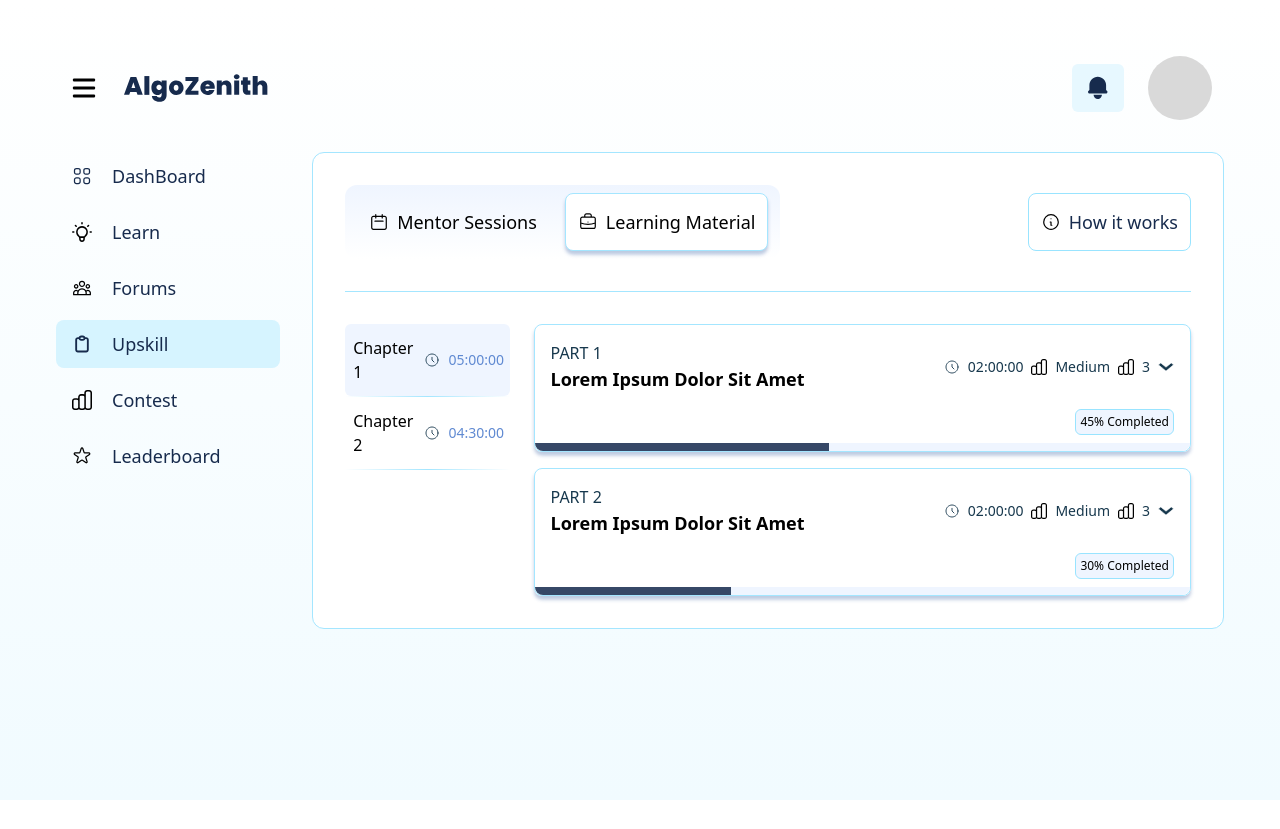
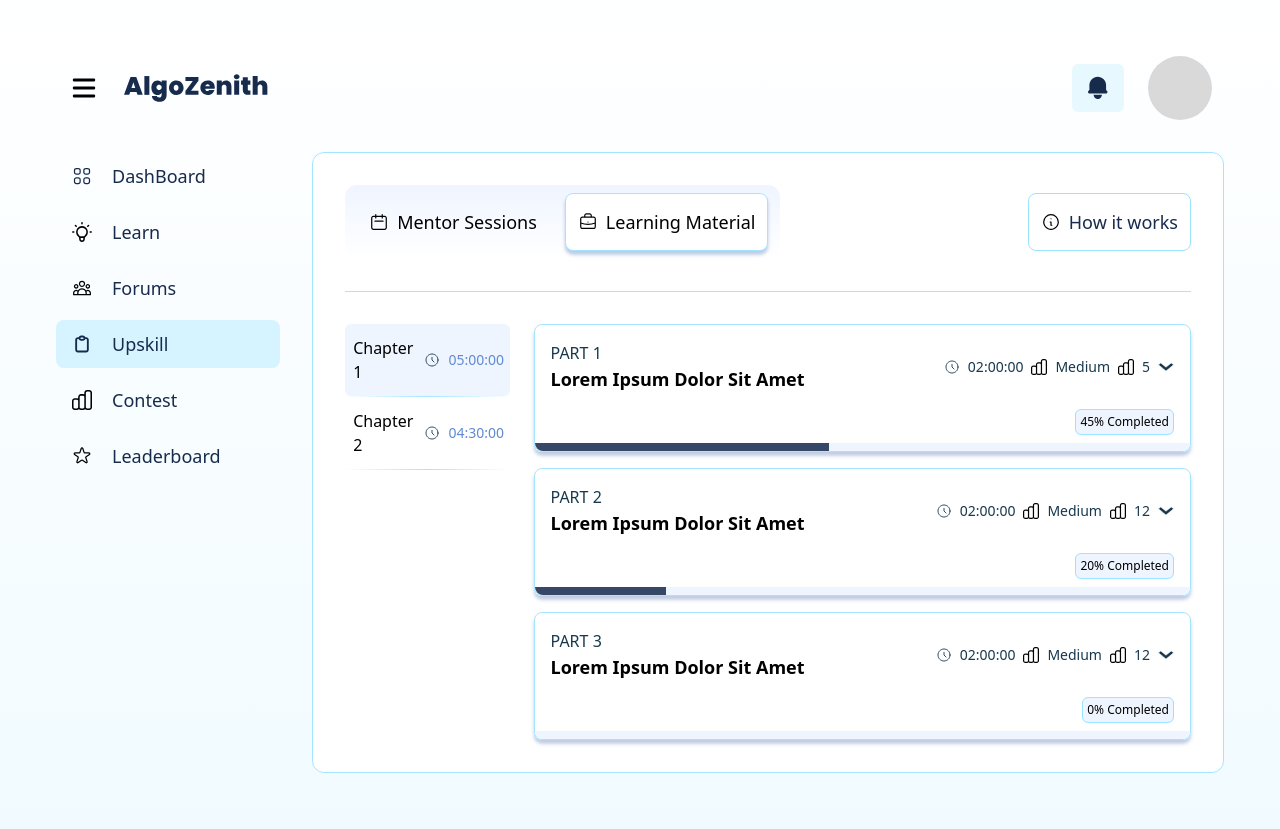
Before and after one commit to Amanjot-001/AZ, a React (Vite) app: page / in a window 1280 px wide. Before the commit the page ends 800 px from the top, so only its background shows below. Built offline with nearby package versions, Linux system fonts and the light colour scheme.

Commit message:
mock data

```diff
--- a/src/components/sections/main/ContentDetail.tsx
+++ b/src/components/sections/main/ContentDetail.tsx
@@ -1,42 +1,11 @@
 import React, { useState } from 'react';
-import { Chapter, Resource } from './types.ts';
 import ResourceList from './ResourceList.tsx';
 import ClockIcon from '../../../assets/chapters-icons/clock.svg'
 import { ContestIcon } from '../../../assets/sidebar-icons/index.ts';
 import { ArrowDownIcon, ArrowUpIcon } from '../../../assets/chapters-icons/index.ts';
+import { chapters } from '../../../mock/chapterData.ts';
 
-interface ContentDetailsProps {
-	chapter: Chapter;
-}
-
-const ContentDetails: React.FC<ContentDetailsProps> = ({ chapter }) => {
-	const parts = [
-		{
-			id: 1,
-			title: "Lorem Ipsum Dolor Sit Amet",
-			duration: "02:00:00",
-			difficulty: "Medium",
-			completed: 45,
-			resources: [
-				{ id: 1, type: "Video", title: "Video 1", duration: "10:00" },
-				{ id: 2, type: "Article", title: "Article 1", duration: "10:00" },
-				{ id: 3, type: "Quiz", title: "Quiz 1", duration: "10:00" },
-			],
-		},
-		{
-			id: 2,
-			title: "Lorem Ipsum Dolor Sit Amet",
-			duration: "02:00:00",
-			difficulty: "Medium",
-			completed: 30,
-			resources: [
-				{ id: 1, type: "Video", title: "Video 1", duration: "10:00" },
-				{ id: 2, type: "Article", title: "Article 1", duration: "10:00" },
-				{ id: 3, type: "Quiz", title: "Quiz 1", duration: "10:00" },
-			],
-		},
-	];
-
+const ContentDetails: React.FC = () => {
 	const [expandedParts, setExpandedParts] = useState<number[]>([]);
 
 	const togglePart = (id: number) => {
@@ -47,7 +16,7 @@ const ContentDetails: React.FC<ContentDetailsProps> = ({ chapter }) => {
 
 	return (
 		<div className="flex flex-col w-full gap-4">
-			{parts.map((part, index) => (
+			{chapters.map((part, index) => (
 				<div className='border border-box border-[#A4E6FF] shadow-[0px_3.67px_3.67px_rgba(41,83,155,0.3)] rounded-lg'>
 					<div key={index} className="flex justify-between p-4">
 						<div className='flex flex-col'>
--- a/src/components/sections/main/types.ts
+++ b/src/components/sections/main/types.ts
@@ -2,11 +2,20 @@ export interface Chapter {
 	id: number;
 	title: string;
 	duration: string;
+	difficulty: string;
+	completed: number;
+	resources: Resource[];
 }
 
 export interface Resource {
 	id: number;
-	type: "Video" | "Article" | "Quiz" | "Coding Exercise";
+	type: "Video" | "Article" | "Quiz" | "Exercise" | "Resource";
 	title: string;
 	duration: string;
 }
+
+export interface ChapterListProps {
+	chapters: Chapter[];
+	selectedChapter: Chapter | null;
+	onSelectChapter: (chapter: Chapter) => void;
+}
--- /dev/null
+++ b/src/mock/chapterData.ts
@@ -0,0 +1,60 @@
+import { Chapter } from "../components/sections/main/types";
+
+export const chapters: Chapter[] = [
+	{
+		id: 1,
+		title: "Lorem Ipsum Dolor Sit Amet",
+		duration: "02:00:00",
+		difficulty: "Medium",
+		completed: 45,
+		resources: [
+			{ id: 1, type: "Video", title: "Video 1", duration: "10:00" },
+			{ id: 2, type: "Article", title: "Article 1", duration: "10:00" },
+			{ id: 3, type: "Quiz", title: "Quiz 1", duration: "10:00" },
+			{ id: 4, type: "Exercise", title: "Coding Exercise 1", duration: "10:00" },
+			{ id: 5, type: "Resource", title: "Combined Resource 1", duration: "10:00" },
+		],
+	},
+	{
+		id: 2,
+		title: "Lorem Ipsum Dolor Sit Amet",
+		duration: "02:00:00",
+		difficulty: "Medium",
+		completed: 20,
+		resources: [
+			{ id: 1, type: "Video", title: "Video 1", duration: "10:00" },
+			{ id: 2, type: "Article", title: "Article 1", duration: "10:00" },
+			{ id: 3, type: "Quiz", title: "Quiz 1", duration: "10:00" },
+			{ id: 4, type: "Exercise", title: "Coding Exercise 1", duration: "10:00" },
+			{ id: 5, type: "Resource", title: "Combined Resource 1", duration: "10:00" },
+			{ id: 6, type: "Video", title: "Video 2", duration: "10:00" },
+			{ id: 7, type: "Article", title: "Article 2", duration: "10:00" },
+			{ id: 8, type: "Quiz", title: "Quiz 2", duration: "10:00" },
+			{ id: 9, type: "Exercise", title: "Coding Exercise 2", duration: "10:00" },
+			{ id: 10, type: "Resource", title: "Combined Resource 2", duration: "10:00" },
+			{ id: 11, type: "Resource", title: "Combined Resource 2", duration: "10:00" },
+			{ id: 12, type: "Resource", title: "Combined Resource 2", duration: "10:00" },
+		],
+	},
+	{
+		id: 3,
+		title: "Lorem Ipsum Dolor Sit Amet",
+		duration: "02:00:00",
+		difficulty: "Medium",
+		completed: 0,
+		resources: [
+			{ id: 1, type: "Video", title: "Video 1", duration: "10:00" },
+			{ id: 2, type: "Article", title: "Article 1", duration: "10:00" },
+			{ id: 3, type: "Quiz", title: "Quiz 1", duration: "10:00" },
+			{ id: 4, type: "Exercise", title: "Coding Exercise 1", duration: "10:00" },
+			{ id: 5, type: "Resource", title: "Combined Resource 1", duration: "10:00" },
+			{ id: 6, type: "Video", title: "Video 2", duration: "10:00" },
+			{ id: 7, type: "Article", title: "Article 2", duration: "10:00" },
+			{ id: 8, type: "Quiz", title: "Quiz 2", duration: "10:00" },
+			{ id: 9, type: "Exercise", title: "Coding Exercise 2", duration: "10:00" },
+			{ id: 10, type: "Resource", title: "Combined Resource 2", duration: "10:00" },
+			{ id: 11, type: "Resource", title: "Combined Resource 2", duration: "10:00" },
+			{ id: 12, type: "Resource", title: "Combined Resource 2", duration: "10:00" },
+		],
+	},
+];
```
Also changed, not shown: src/components/sections/main/ChapterList.tsx (+1 -7 lines).
